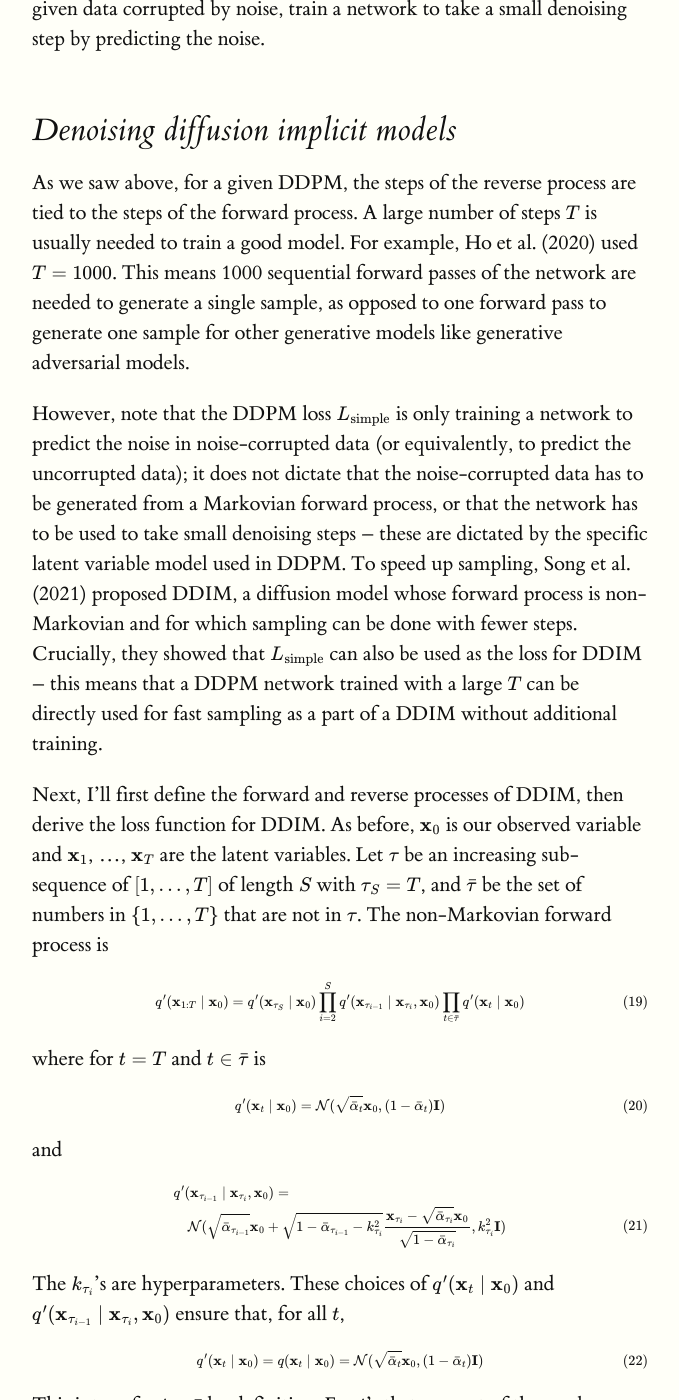
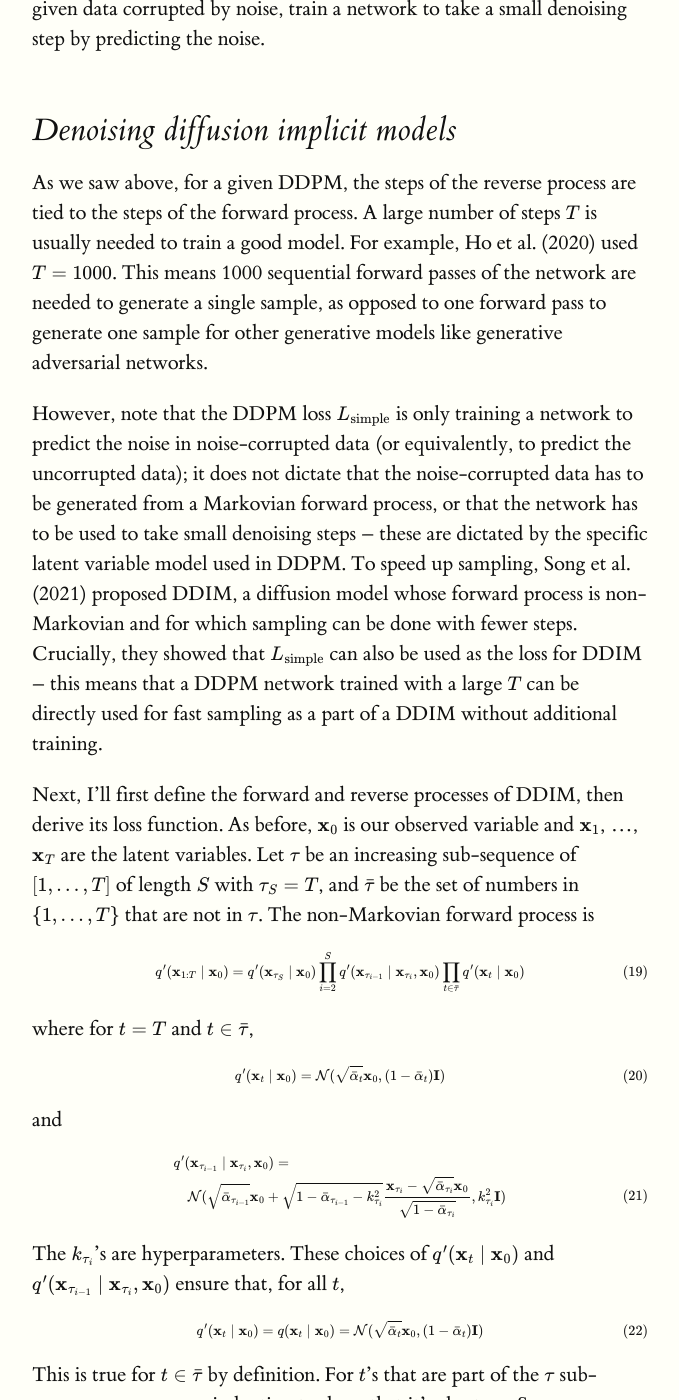
Before and after one commit to mlcncontact/mlcncontact.github.io, a Jekyll site: the page built from _posts/2023-10-23-ddim.md, in a window 1280 px wide and 1400 px high, scrolled down 4450 px. Shown: the whole window, without its empty margins (128-807 px from the left). Built offline with Jekyll 4.4.1, drawn with Linux system fonts in a browser that asks for light colours; formulas are drawn with MathJax 3; some of the changed text lies outside the part shown.

Commit message:
Minor edits

```diff
--- a/_posts/2023-10-23-ddim.md
+++ b/_posts/2023-10-23-ddim.md
@@ -19,7 +19,7 @@ q(\mathbf{x}_t \mid \mathbf{x}_{t-1}) = \mathcal{N}(\sqrt{\alpha_t} \mathbf{x}_{
 \end{equation}
 $$
 
-where the $$\alpha_t$$'s are hyperparameters between $$0$$ and $$1$$ that control how quickly the data is corrupted by noise. Using $$\mathbf{x}_{1:T}$$ to denote the collection of $$\mathbf{x}_1$$, ..., $$\mathbf{x}_T$$, the posterior is then:
+where $$\alpha_t$$ is a hyperparameter between $$0$$ and $$1$$ that controls how quickly the data is corrupted by noise. Using $$\mathbf{x}_{1:T}$$ to denote the collection of $$\mathbf{x}_1$$, ..., $$\mathbf{x}_T$$, the posterior is then:
 
 $$
 \begin{equation}
@@ -231,11 +231,11 @@ While minimizing this loss is not equivalent to minimizing the negative ELBO, Ho
 
 ## Denoising diffusion implicit models
 
-As we saw above, for a given DDPM, the steps of the reverse process are tied to the steps of the forward process. A large number of steps $$T$$ is usually needed to train a good model. For example, Ho et al. (2020) used $$T = 1000$$. This means 1000 sequential forward passes of the network are needed to generate a single sample, as opposed to one forward pass to generate one sample for other generative models like generative adversarial models.
+As we saw above, for a given DDPM, the steps of the reverse process are tied to the steps of the forward process. A large number of steps $$T$$ is usually needed to train a good model. For example, Ho et al. (2020) used $$T = 1000$$. This means 1000 sequential forward passes of the network are needed to generate a single sample, as opposed to one forward pass to generate one sample for other generative models like generative adversarial networks.
 
 However, note that the DDPM loss $$L_{\textrm{simple}}$$ is only training a network to predict the noise in noise-corrupted data (or equivalently, to predict the uncorrupted data); it does not dictate that the noise-corrupted data has to be generated from a Markovian forward process, or that the network has to be used to take small denoising steps -- these are dictated by the specific latent variable model used in DDPM. To speed up sampling, Song et al. (2021) proposed DDIM, a diffusion model whose forward process is non-Markovian and for which sampling can be done with fewer steps. Crucially, they showed that $$L_{\textrm{simple}}$$ can also be used as the loss for DDIM -- this means that a DDPM network trained with a large $$T$$ can be directly used for fast sampling as a part of a DDIM without additional training.
 
-Next, I'll first define the forward and reverse processes of DDIM, then derive the loss function for DDIM. As before, $$\mathbf{x}_0$$ is our observed variable and $$\mathbf{x}_1$$, ..., $$\mathbf{x}_T$$ are the latent variables. Let $$\tau$$ be an increasing sub-sequence of $$[1,...,T]$$ of length $$S$$ with $$\tau_S = T$$, and $$\bar{\tau}$$ be the set of numbers in $$\{1,...,T\}$$ that are not in $$\tau$$. The non-Markovian forward process is
+Next, I'll first define the forward and reverse processes of DDIM, then derive its loss function. As before, $$\mathbf{x}_0$$ is our observed variable and $$\mathbf{x}_1$$, ..., $$\mathbf{x}_T$$ are the latent variables. Let $$\tau$$ be an increasing sub-sequence of $$[1,...,T]$$ of length $$S$$ with $$\tau_S = T$$, and $$\bar{\tau}$$ be the set of numbers in $$\{1,...,T\}$$ that are not in $$\tau$$. The non-Markovian forward process is
 
 $$
 \begin{equation}
@@ -246,7 +246,7 @@ q'(\mathbf{x}_{1:T} \mid \mathbf{x}_0) = q'(\mathbf{x}_{\tau_S} \mid \mathbf{x}_
 \end{equation}
 $$
 
-where for $$t = T$$ and $$t \in \bar{\tau}$$ is
+where for $$t = T$$ and $$t \in \bar{\tau}$$,
 
 $$
 \begin{equation}
@@ -396,7 +396,7 @@ $$
 \end{equation}
 $$
 
-As we can see, the terms of $$L'$$ have the form of equation $$(16)$$, with different values for the $$\gamma_t$$'s: equations $$(30)$$ and $$(32)$$ for $$t$$'s that are part of $$\tau$$, and $$\gamma_t = 0$$ for $$t \in \bar{\tau}$$. Thus, $$L_{\textrm{simple}}$$ (equation $$(18)$$), used for training DDPM, is also a reasonable surrogate loss for DDIM. In other words, a denoising network $$\boldsymbol{\epsilon}_{\theta} (\mathbf{x}_{t}, t)$$ trained with $$L_{\textrm{simple}}$$ as part of a DDPM can be used directly for fast sampling as part of a DDIM.
+As we can see, the terms of $$L'$$ have the form of equation $$(16)$$, with different values for the $$\gamma_t$$'s: equations $$(30)$$ and $$(32)$$ gives $$\gamma_t$$ for $$t$$'s that are part of $$\tau$$, and $$\gamma_t = 0$$ for $$t \in \bar{\tau}$$. Thus, $$L_{\textrm{simple}}$$ (equation $$(18)$$), used for training DDPM, is also a reasonable surrogate loss for DDIM. In other words, a denoising network $$\boldsymbol{\epsilon}_{\theta} (\mathbf{x}_{t}, t)$$ trained with $$L_{\textrm{simple}}$$ as part of a DDPM can be plugged straight into a DDIM for fast sampling.
 
 
 ## References
```
Also changed, not shown: other parts of _posts/2023-10-23-ddim.md (+2 -2 lines).
